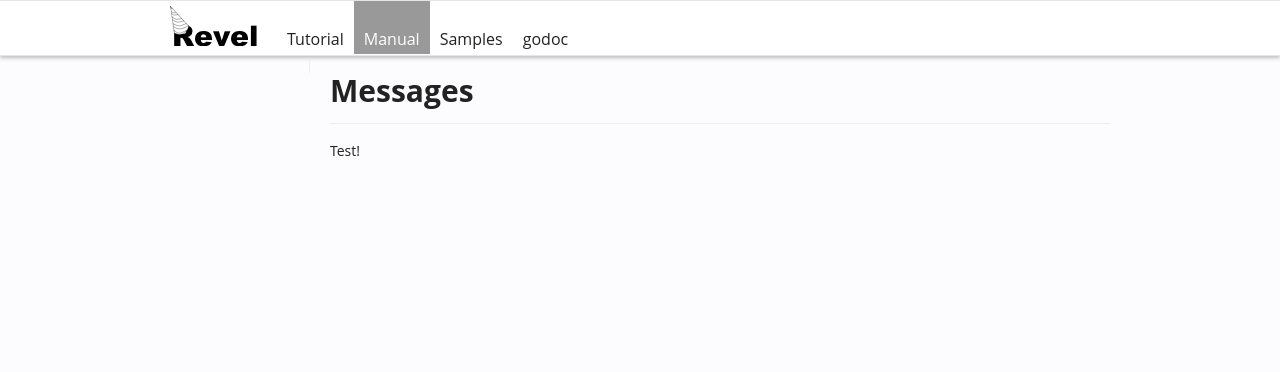
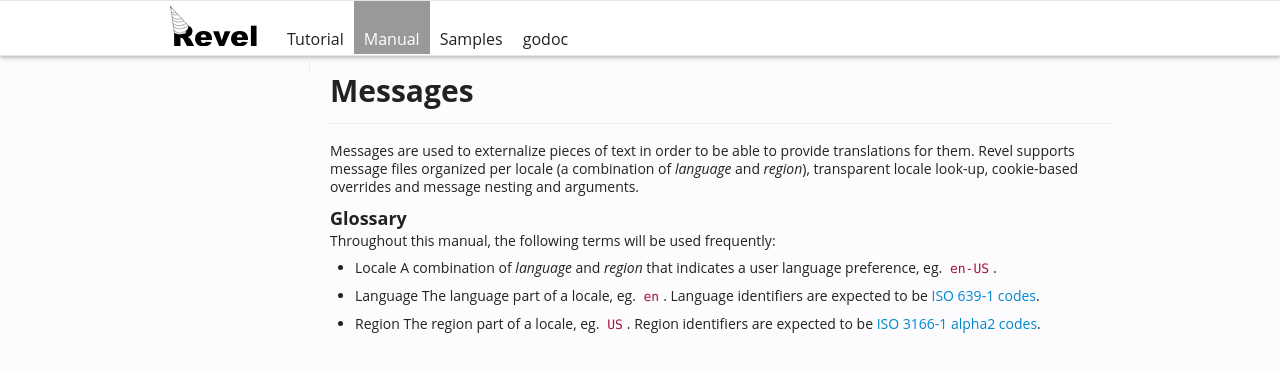
Before and after one commit to revel/revel, a Jekyll site: the page built from manual/i18n-messages.md, in a window 1280 px wide. Shown: the top 372 px of the page. Built offline with Jekyll 4.4.1, drawn with Linux system fonts in a browser that asks for light colours.

Commit message:
I18n manual update

```diff
--- a/manual/i18n-messages.md
+++ b/manual/i18n-messages.md
@@ -3,4 +3,19 @@ title: Messages
 layout: manual
 ---
 
-Test!
+Messages are used to externalize pieces of text in order to be able to provide translations for them. Revel
+supports message files organized per locale (a combination of *language* and *region*), transparent locale
+look-up, cookie-based overrides and message nesting and arguments.
+
+### Glossary
+
+Throughout this manual, the following terms will be used frequently:
+
+* Locale
+  A combination of *language* and *region* that indicates a user language preference, eg. `en-US`.
+
+* Language
+  The language part of a locale, eg. `en`. Language identifiers are expected to be [ISO 639-1 codes](http://en.wikipedia.org/wiki/List_of_ISO_639-1_codes).
+
+* Region
+  The region part of a locale, eg. `US`. Region identifiers are expected to be [ISO 3166-1 alpha2 codes](http://en.wikipedia.org/wiki/ISO_3166-1_alpha-2).
```
